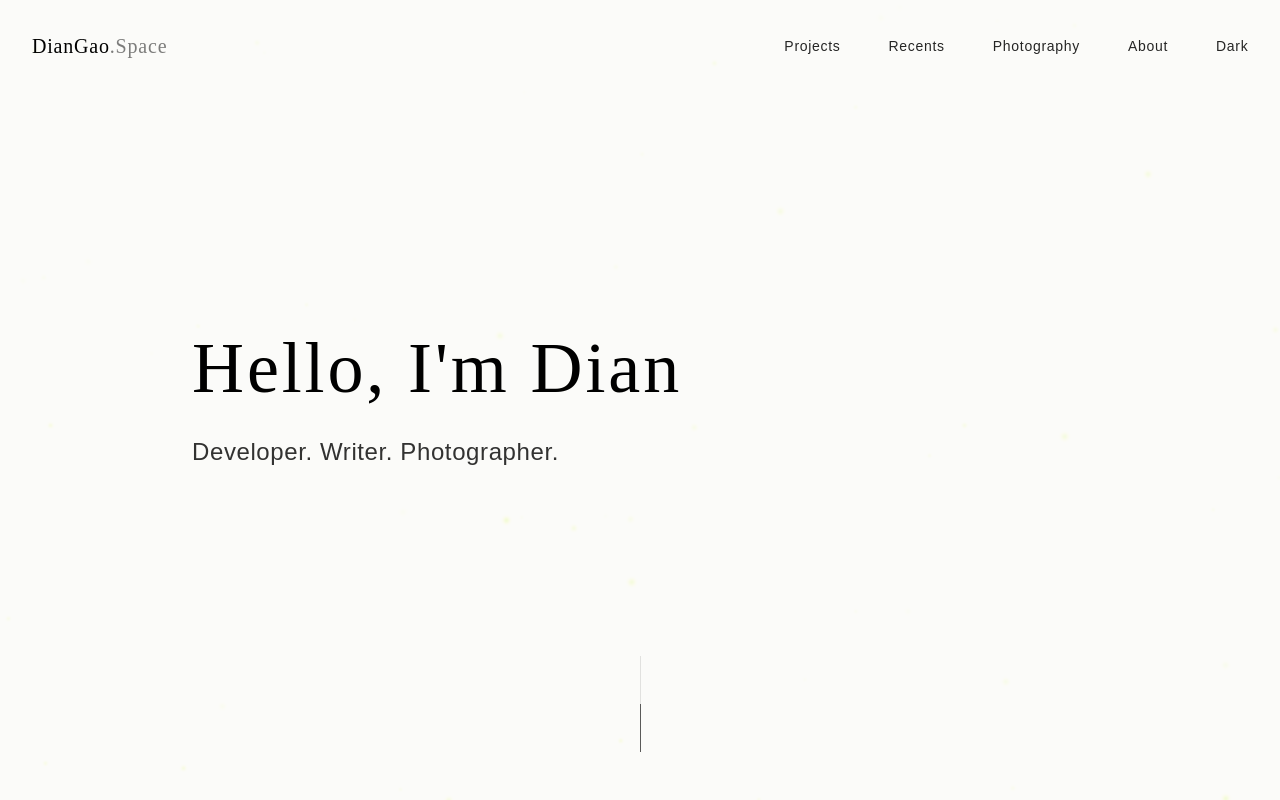
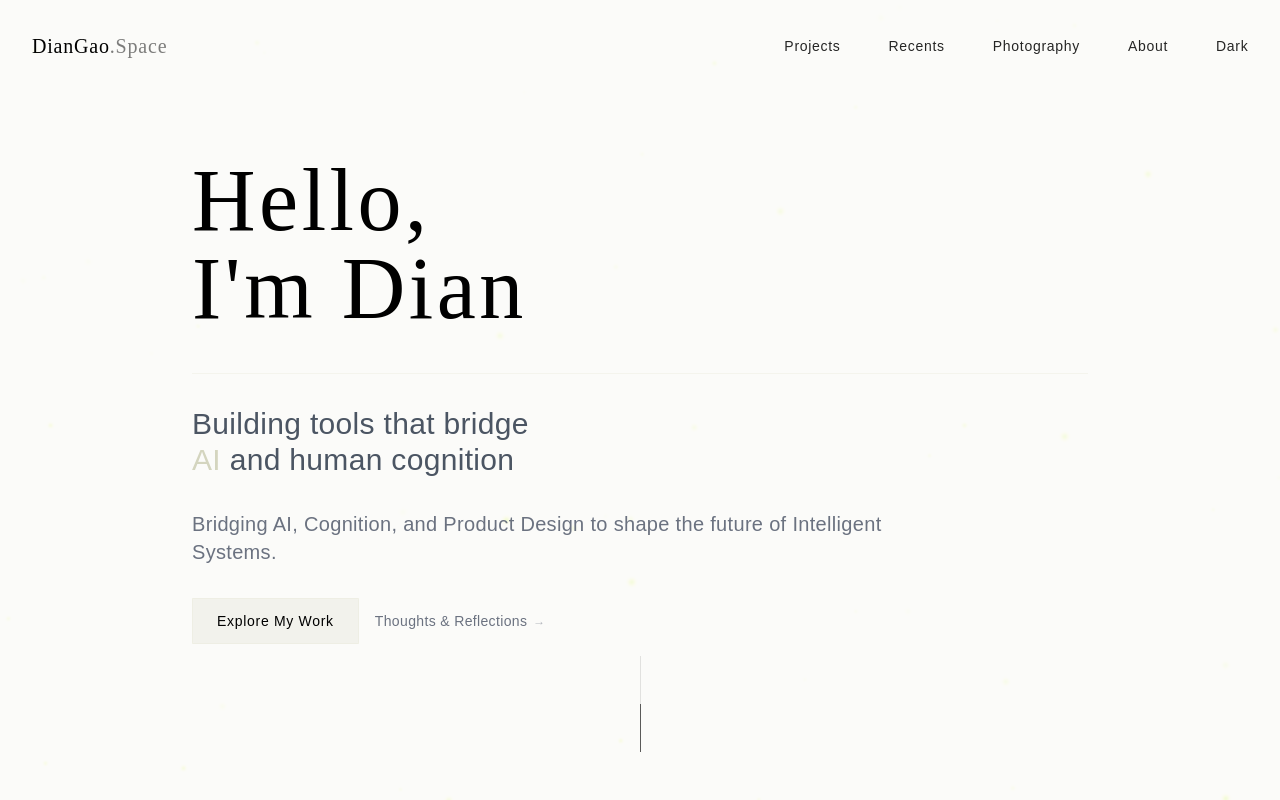
Before and after one commit to diangao/diangao.space, a Next.js app: page / in a window 1280 px wide. Shown: the top 800 px of the page. Built offline with nearby package versions, Linux system fonts and the light colour scheme.

Commit message:
refined landing page design

```diff
--- a/src/app/page.tsx
+++ b/src/app/page.tsx
@@ -51,6 +51,28 @@ export default function Home() {
     }, 800);
   };
 
+  const textVariants = {
+    hidden: { opacity: 0, y: 10 },
+    visible: {
+      opacity: 1,
+      y: 0,
+      transition: {
+        delay: 0.3,
+        duration: 0.8,
+        ease: [0.22, 1, 0.36, 1]
+      }
+    }
+  };
+
+  const buttonHover = {
+    hover: {
+      scale: 1.05,
+      backgroundColor: "rgba(212, 213, 191, 0.3)",
+      transition: { duration: 0.3 }
+    },
+    tap: { scale: 0.95 }
+  };
+
   return (
     <div className="min-h-screen">
       {/* Hero Section */}
@@ -62,14 +84,71 @@ export default function Home() {
             duration: 1.2,
             ease: [0.22, 1, 0.36, 1]
           }}
-          className="max-w-4xl mx-auto w-full"
+          className="max-w-4xl mx-auto w-full space-y-10"
         >
-          <h1 className="wabi-title text-4xl md:text-5xl lg:text-7xl mb-4 md:mb-8 tracking-wide">
-            Hello, I'm <span className="font-normal">Dian</span>
-          </h1>
-          <p className="text-lg md:text-xl lg:text-2xl opacity-80 tracking-wide">
-            Developer. Writer. Photographer.
-          </p>
+          <motion.h1
+            className="wabi-title text-5xl md:text-6xl lg:text-[5.5rem] leading-[1.1] tracking-tighter"
+            initial={{ opacity: 0, filter: "blur(2px)" }}
+            animate={{
+              opacity: 1,
+              filter: "blur(0px)",
+              transition: { delay: 0.2 }
+            }}
+          >
+            <span className="font-extralight">Hello,</span>
+            <br />
+            <span className="font-medium">I'm Dian</span>
+          </motion.h1>
+
+          <motion.div
+            variants={textVariants}
+            initial="hidden"
+            animate="visible"
+            className="space-y-8 border-t border-[#d4d5bf]/20 pt-8"
+          >
+            <p className="text-2xl md:text-3xl font-light leading-relaxed text-gray-600 dark:text-gray-300 max-w-[32ch]">
+              Building tools that bridge
+              <br />
+              <span className="text-[#d4d5bf]">AI</span> and human cognition
+            </p>
+            <p className="text-lg md:text-xl text-gray-500 dark:text-gray-400 max-w-3xl">
+              Bridging AI, Cognition, and Product Design to shape the future of Intelligent Systems.
+            </p>
+
+            <div className="flex flex-col sm:flex-row gap-4 mt-8 items-baseline">
+              <motion.button
+                whileHover={{
+                  backgroundColor: "rgba(212, 213, 191, 0.25)",
+                  transition: { duration: 0.4 }
+                }}
+                className="px-6 py-3 text-sm tracking-wider rounded-none
+                  bg-[#d4d5bf]/15 hover:bg-[#d4d5bf]/25
+                  border border-[#d4d5bf]/20
+                  backdrop-blur-[1px]
+                  transition-all duration-500
+                  font-light"
+                onClick={scrollToProjects}
+              >
+                Explore My Work
+              </motion.button>
+
+              <Link
+                href="/writing"
+                className="text-sm tracking-wide
+                  text-gray-500 dark:text-gray-400
+                  hover:text-[#d4d5bf]/80
+                  transition-all duration-500
+                  flex items-center gap-1.5
+                  group"
+                style={{ lineHeight: '2.5rem' }}
+              >
+                <span>Thoughts & Reflections</span>
+                <span className="text-[0.85em] opacity-50 transition-opacity group-hover:opacity-70 group-hover:translate-x-0.5 relative top-[0.08em]">
+                  →
+                </span>
+              </Link>
+            </div>
+          </motion.div>
         </motion.div>
 
         {/* 滚动指示器 */}
--- a/src/app/photography/page.tsx
+++ b/src/app/photography/page.tsx
@@ -179,8 +179,8 @@ export default function Photography() {
               />
               <div className="absolute inset-0 bg-black/20 opacity-0 hover:opacity-100 transition-opacity duration-300">
                 <div className="absolute bottom-0 left-0 right-0 p-4 text-white">
-                  <h3 className="text-lg font-light">{photo.title}</h3>
-                  <p className="text-sm opacity-80">{photo.date}</p>
+                  <h3 className="text-lg font-normal tracking-tight">{photo.title}</h3>
+                  <p className="text-sm font-light opacity-80 mt-1">{photo.date}</p>
                 </div>
               </div>
             </motion.div>
@@ -255,13 +255,13 @@ export default function Photography() {
                     onClick={handleCloseImage}
                   >
                     <div className="max-w-4xl mx-auto">
-                      <h2 className="text-lg font-light text-white dark:text-white">
+                      <h2 className="text-xl font-normal tracking-tight text-white">
                         {photos.find(photo => photo.full === selectedImage)?.title}
                       </h2>
-                      <p className="mt-3 text-sm text-white/80 dark:text-gray-300 leading-relaxed">
+                      <p className="mt-3 text-base font-light leading-relaxed text-white/80">
                         {photos.find(photo => photo.full === selectedImage)?.description}
                       </p>
-                      <p className="mt-4 text-sm text-white/60 dark:text-gray-400">
+                      <p className="mt-4 text-sm font-light text-white/60">
                         {photos.find(photo => photo.full === selectedImage)?.date}
                       </p>
                     </div>
```
